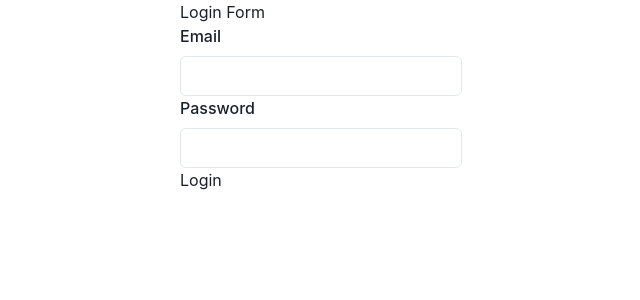
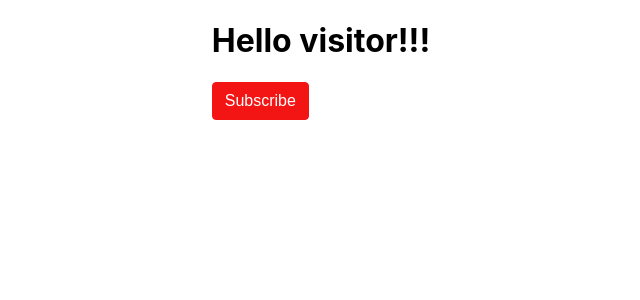
Before and after one commit to Bitan23101996/React-Learning-Series, a React (Create React App) app: page / in a window 1280 px wide. Shown: the top 300 px of the page, without its empty margins (319-959 px from the left). Built offline with nearby package versions, Linux system fonts and the light colour scheme.

Commit message:
Day 1 State in React

```diff
--- a/src/App.css
+++ b/src/App.css
@@ -47,6 +47,12 @@ label {
   border-color: #198754;
 }
 
+
+.btn-error {
+  color: #fff;
+  background-color: #f31414;
+  border-color:  #f31414;
+}
 .form-control {
   margin-bottom: 20px;
 }
--- a/src/App.js
+++ b/src/App.js
@@ -5,7 +5,7 @@ import LoginForm from './components/LoginForm';
 import Registration from './components/Registration';
 import CourseEntrollmentForm from './components/CourseEntrollmentForm';
 import { ChakraProvider, extendTheme } from "@chakra-ui/react"
-
+import Message from './react-basics-tutorials/Message'
 // 2. Extend the theme to include custom colors, fonts, etc
 const colors = {
   brand: {
@@ -19,13 +19,17 @@ const theme = extendTheme({ colors })
 
 function App() {
   return (
-    <ChakraProvider theme={theme}>
-      <div className="App">
-        <LoginForm />
-      </div>
-    </ChakraProvider>
-
+    <div className="App">
+      <Message />
+    </div>
   );
 }
 
 export default App;
+
+{/* <ChakraProvider theme={theme}>
+      <div className="App">
+        <LoginForm />
+        <Message />
+      </div>
+    </ChakraProvider> */}
--- /dev/null
+++ b/src/react-basics-tutorials/Message.js
@@ -0,0 +1,25 @@
+import React from 'react'
+
+class Message extends React.Component {
+    constructor() {
+        super();
+        this.state = {
+            msg: 'Hello visitor!!!'
+        }
+    }
+
+    changeMessage() {
+        this.setState({
+            msg: 'Thank you for subscribing'
+        })
+    }
+    render() {
+        return (
+            <div>
+                <h1>{this.state.msg}</h1>
+                <button className="btn btn-error" type="button" onClick={() => this.changeMessage()}>Subscribe</button>
+            </div>
+        )
+    }
+}
+export default Message;
```
Also changed, not shown: 1 other file (tests, documents, lock files or other folders).
